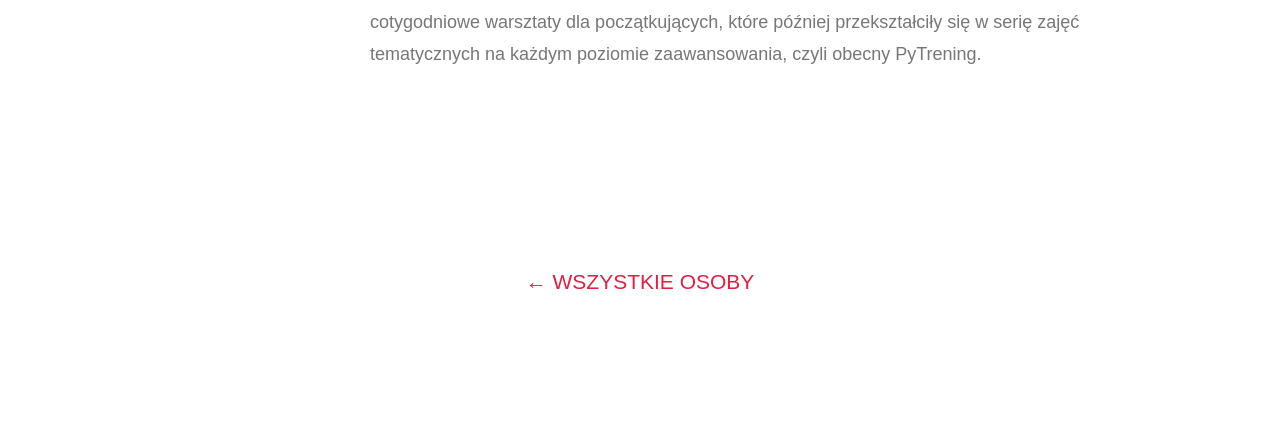
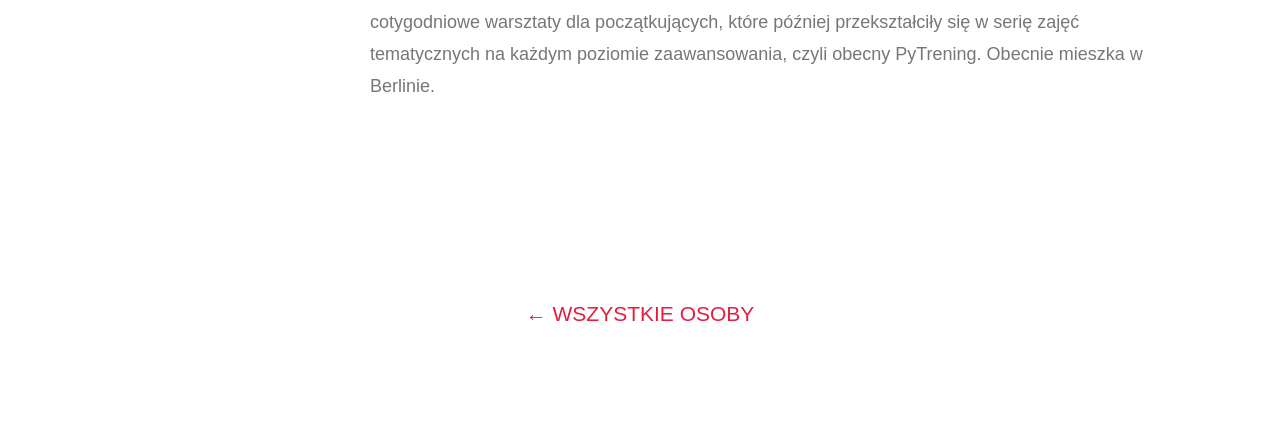
Before and after one commit to wjurkowlaniec/pyladies-poland.github.io, a plain HTML site: page people/aniaw/index.html in a window 1280 px wide. Shown: the part 353-800 px from the top of the page. Drawn offline with nearby package versions, Linux system fonts and the light colour scheme; a script that the page names is missing; a web font is replaced by a local one.

Commit message:
Update the contents

```diff
--- a/people/aniaw/index.html
+++ b/people/aniaw/index.html
@@ -70,7 +70,8 @@
 <p>Ania i Kaja założyły polską grupę PyLadies w maju 2014r. w Poznaniu.
 Początkowo organizowały cotygodniowe warsztaty dla początkujących, które później
 przekształciły się w serię zajęć tematycznych na każdym poziomie zaawansowania, czyli
-obecny PyTrening.</p>
+obecny PyTrening.
+Obecnie mieszka w Berlinie.</p>
 
                     </div>
                 </div>
```
